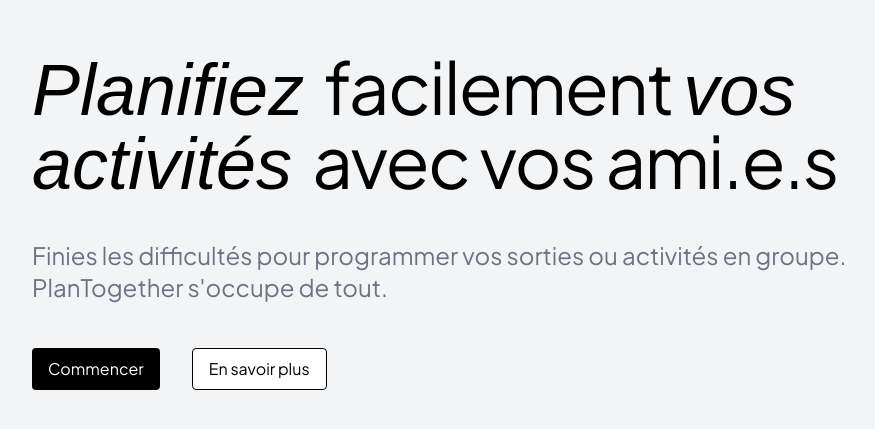
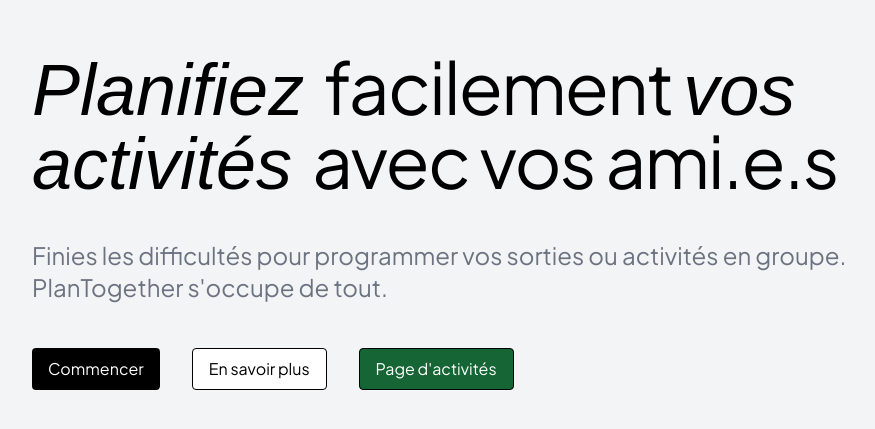
Before and after one commit to Lugdu84/plan-together, a Next.js app: page / in a window 1280 px wide. Shown: the part 179-608 px from the top of the page, without its empty margins (96-971 px from the left). Built offline with nearby package versions, Linux system fonts and the light colour scheme; a web font is replaced by a local one.

Commit message:
update: button to see activities page

```diff
--- a/app/page.tsx
+++ b/app/page.tsx
@@ -29,6 +29,13 @@ export default function Home() {
           >
             En savoir plus
           </button>
+          <a
+            href="plan-it/activities"
+            type="button"
+            className="bg-green-800 text-white border border-black px-4 py-2 rounded"
+          >
+            Page d'activités
+          </a>
         </div>
       </section>
     </main>
```
